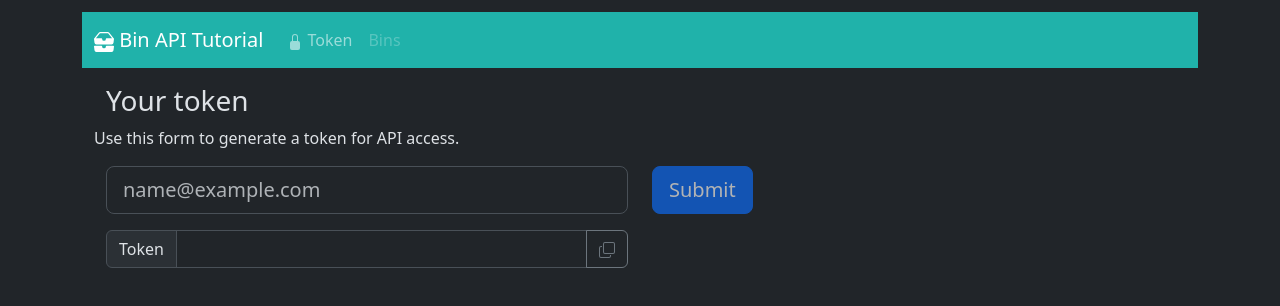
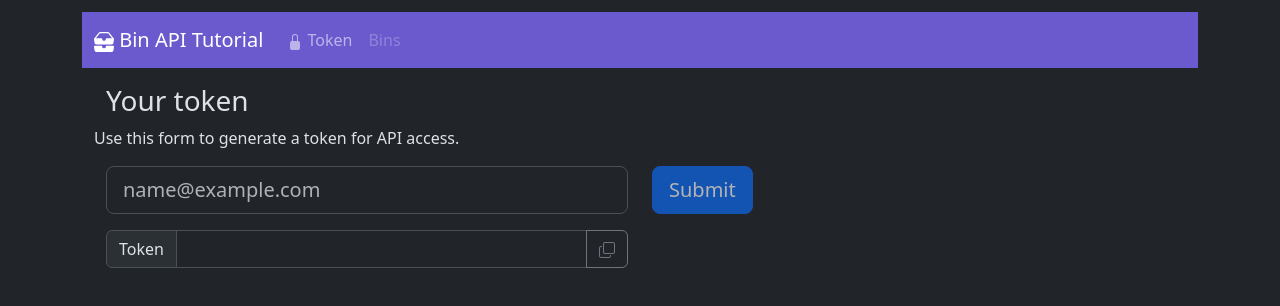
Before and after one commit to dchosnek/bin-api-tutorial-react, a React (Create React App) app: page / in a window 1280 px wide. Shown: the top 306 px of the page. Built offline with nearby package versions, Linux system fonts and the light colour scheme.

Commit message:
nicer navbar color

```diff
--- a/src/App.css
+++ b/src/App.css
@@ -1,4 +1,4 @@
 .navbar {
   margin-top: 12px;
-  background-color: lightseagreen;
+  background-color: slateblue;
 }
```
